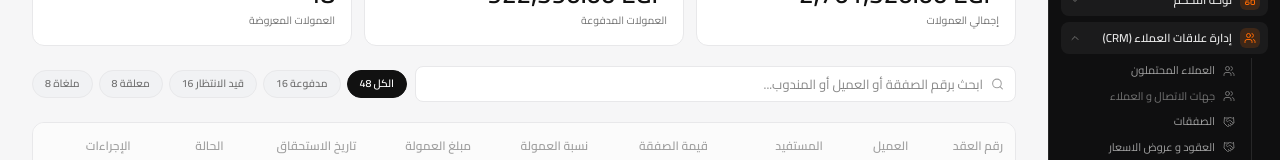
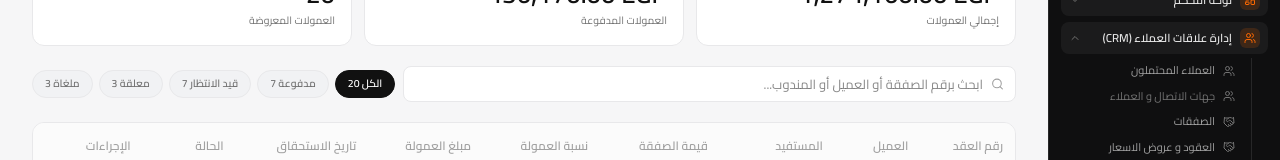
Before and after one commit to laila-272/CRM, a React (Vite) app: page /commissions in a window 1280 px wide. Shown: the part 218-378 px from the top of the page. Built offline with nearby package versions, Linux system fonts and the light colour scheme.

Commit message:
Fix pagination

```diff
--- a/src/data/commissions.js
+++ b/src/data/commissions.js
@@ -41,7 +41,7 @@ const first = [
   ["DL-1028", "عمر الزهراني", 3, "1 أكتوبر 2026", "مدفوعة"],
 ];
 
-const all = Array.from({ length: 48 }, (_, i) => {
+const all = Array.from({ length: 20 }, (_, i) => {
   const f = first[i];
   const value = f ? 2500000 : 1200000 + ((i * 137000) % 2800000);
   const pct = f ? f[2] : PCTS[i % 4];
```
